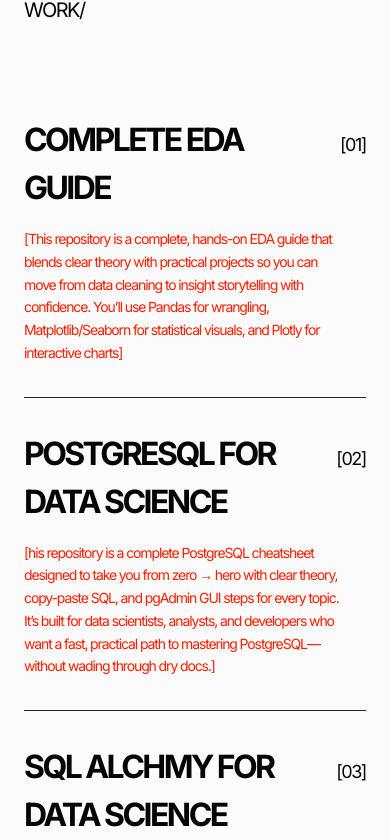
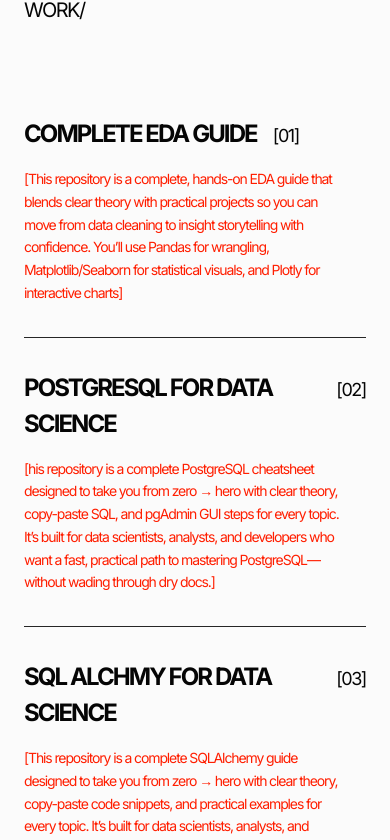
Before and after one commit to Harmain-Ali/portfolio-website-code, a Next.js app: page / in a window 390 px wide. Shown: the part 944-1784 px from the top of the page. Built offline with nearby package versions, Linux system fonts and the light colour scheme.

Commit message:
adjust font size in SelectedWork component for improved responsiveness

```diff
--- a/components/selected-work.tsx
+++ b/components/selected-work.tsx
@@ -100,7 +100,7 @@ export default function SelectedWork() {
                   <h3
                     className="font-bold uppercase transition-colors duration-300 group-hover:text-[#FF1E00]"
                     style={{
-                      fontSize: "clamp(2rem, 8vw, 8rem)",
+                      fontSize: "clamp(1.5rem, 4vw, 4rem)",
                       color: "#050505",
                       letterSpacing: "-0.08em",
                     }}
```
